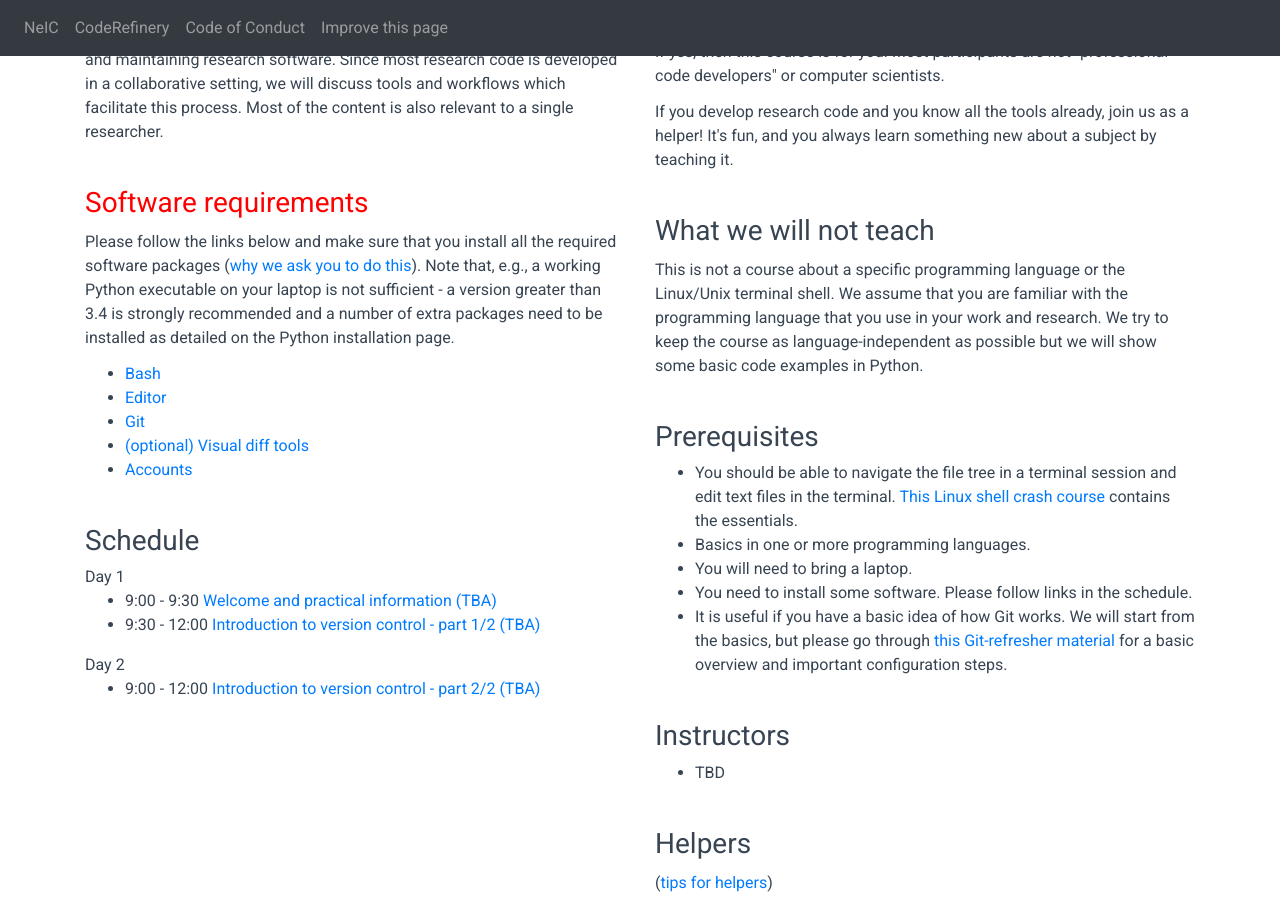
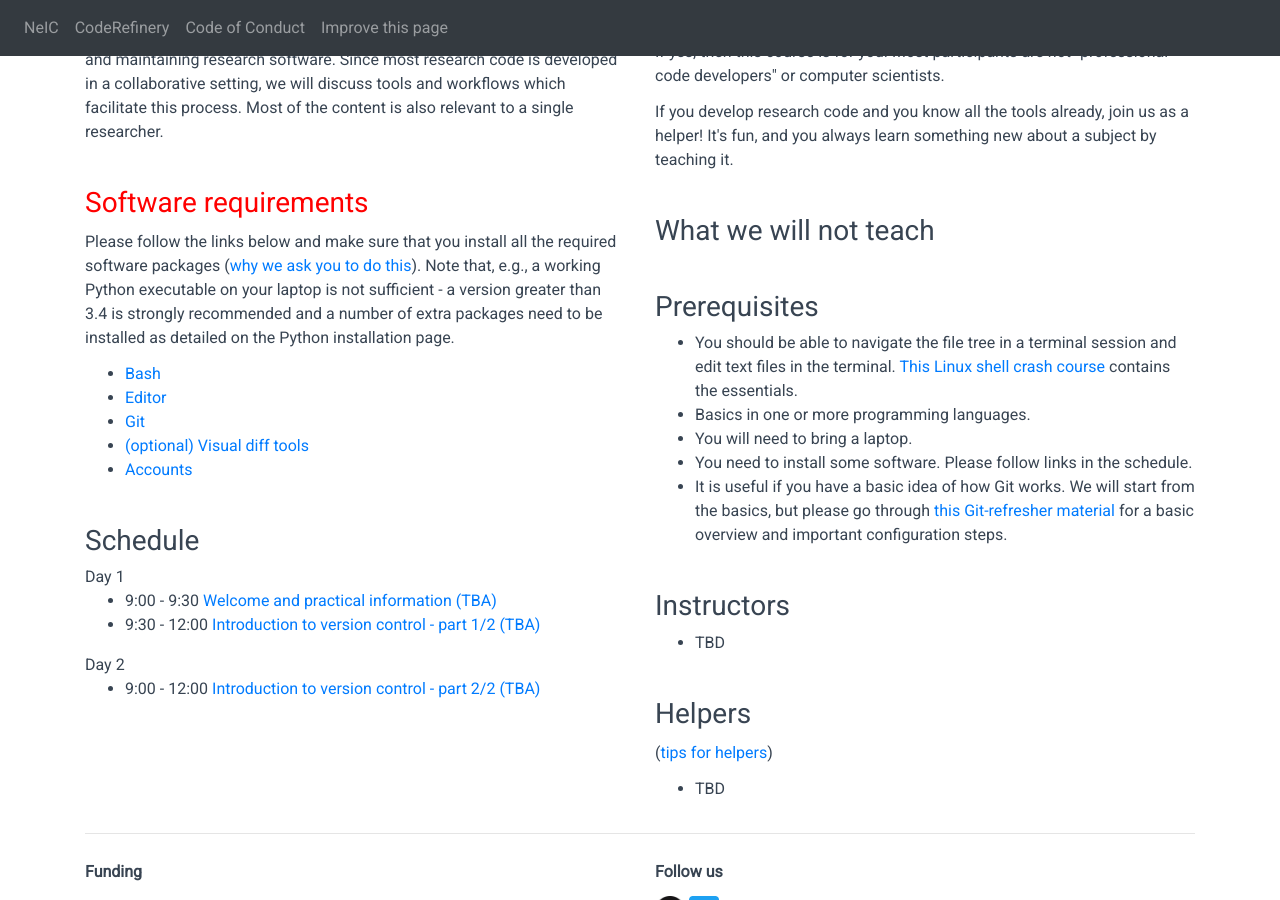
Before and after one commit to coderefinery/2020-04-07-online, a Jekyll site: the page built from index.md, in a window 1280 px wide and 900 px high, scrolled down 714 px. Built offline with Jekyll 4.4.1, drawn with Linux system fonts in a browser that asks for light colours; nearby versions of some CDN libraries.

Commit message:
add section override option in include file

```diff
--- a/_includes/workshop.html
+++ b/_includes/workshop.html
@@ -25,11 +25,17 @@
     </p>
 
     <h3>Format</h3>
+    {% if page.format %}
+      <p>
+       {{ page.format }}
+      </p>
+    {% else %}
     <p>
       Hands-on informal and interactive three-day event with type-along type of
       presentations, live coding and demos. Short tutorials alternate with practical
       exercises.
     </p>
+    {% endif %}
 
     <h3>Course goals</h3>
     {% if page.goals %}
@@ -152,6 +158,11 @@
     </p>
 
     <h3>What we will not teach</h3>
+    {% if page.goals %}
+      <p>
+       {{ page.notincluded }}
+      </p>
+    {% else %}
     <p>
       This is not a course about a specific programming language or
       the Linux/Unix terminal shell.  We assume that you are familiar with the programming
@@ -159,6 +170,7 @@
       language-independent as possible but we will show some basic code examples in
       Python.
     </p>
+    {% endif %}
 
     <h3>Prerequisites</h3>
     <ul>
```
